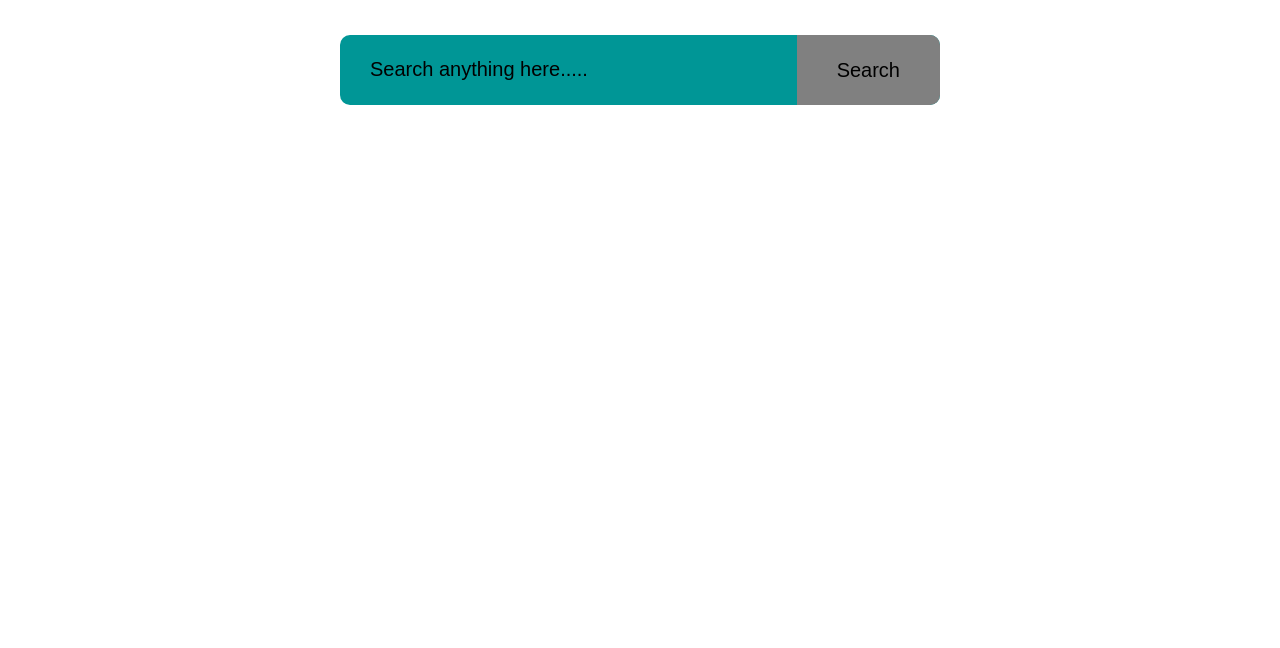
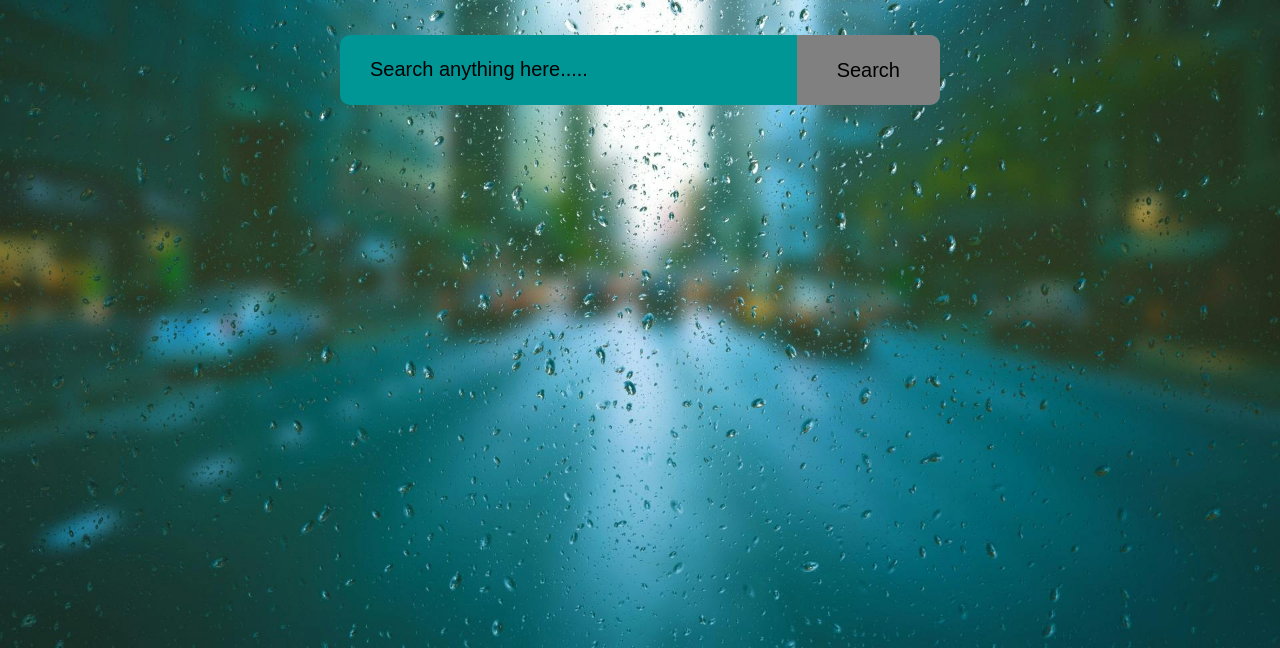
Before and after one commit to sanketshinde2005/Photonic, a plain HTML site: page index.html in a window 1280 px wide. Shown: the part 152-800 px from the top of the page. Drawn offline with Linux system fonts and the light colour scheme.

Commit message:
Update styles.css

```diff
--- a/styles.css
+++ b/styles.css
@@ -6,7 +6,7 @@
 }
 
 body {
-    background: url('background.jpg') no-repeat center center fixed;
+    background: url('Images/background.jpg') no-repeat center center fixed;
     background-size: cover;
     color: #005605;
 }
```
